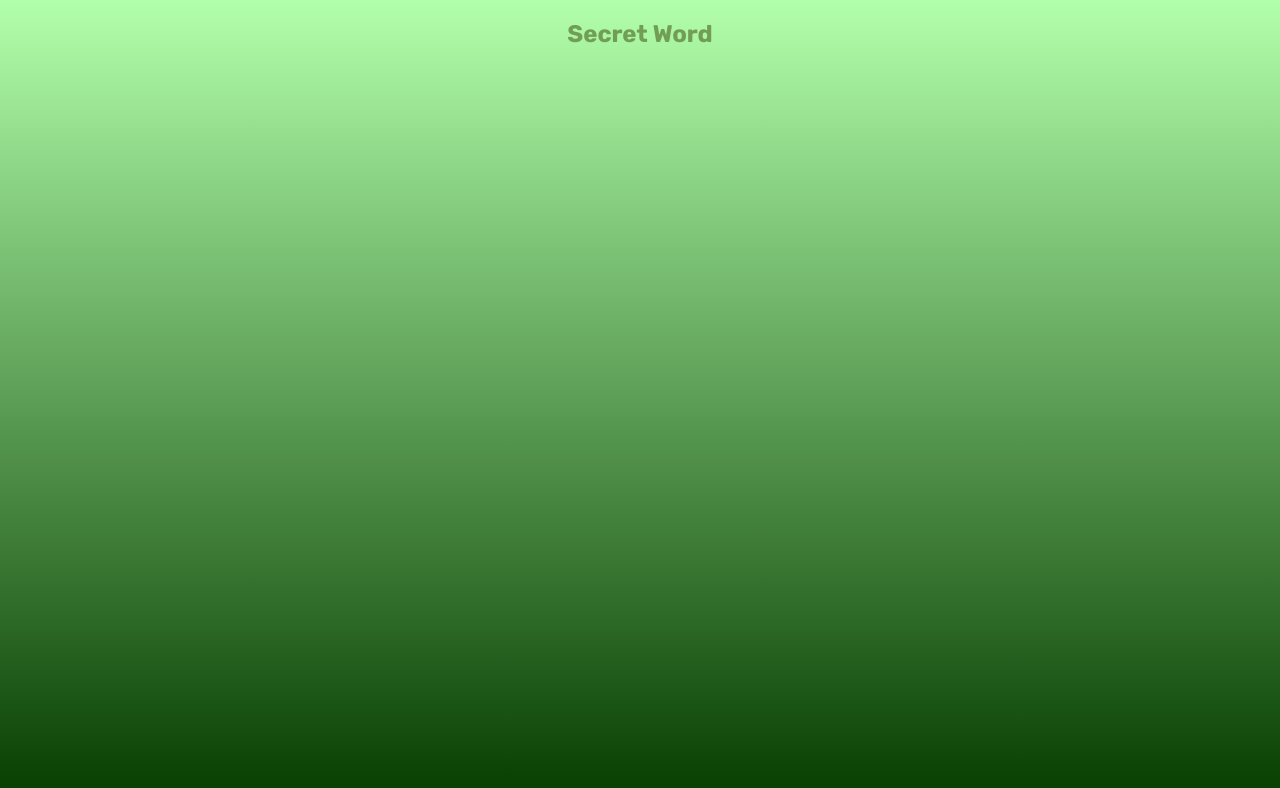
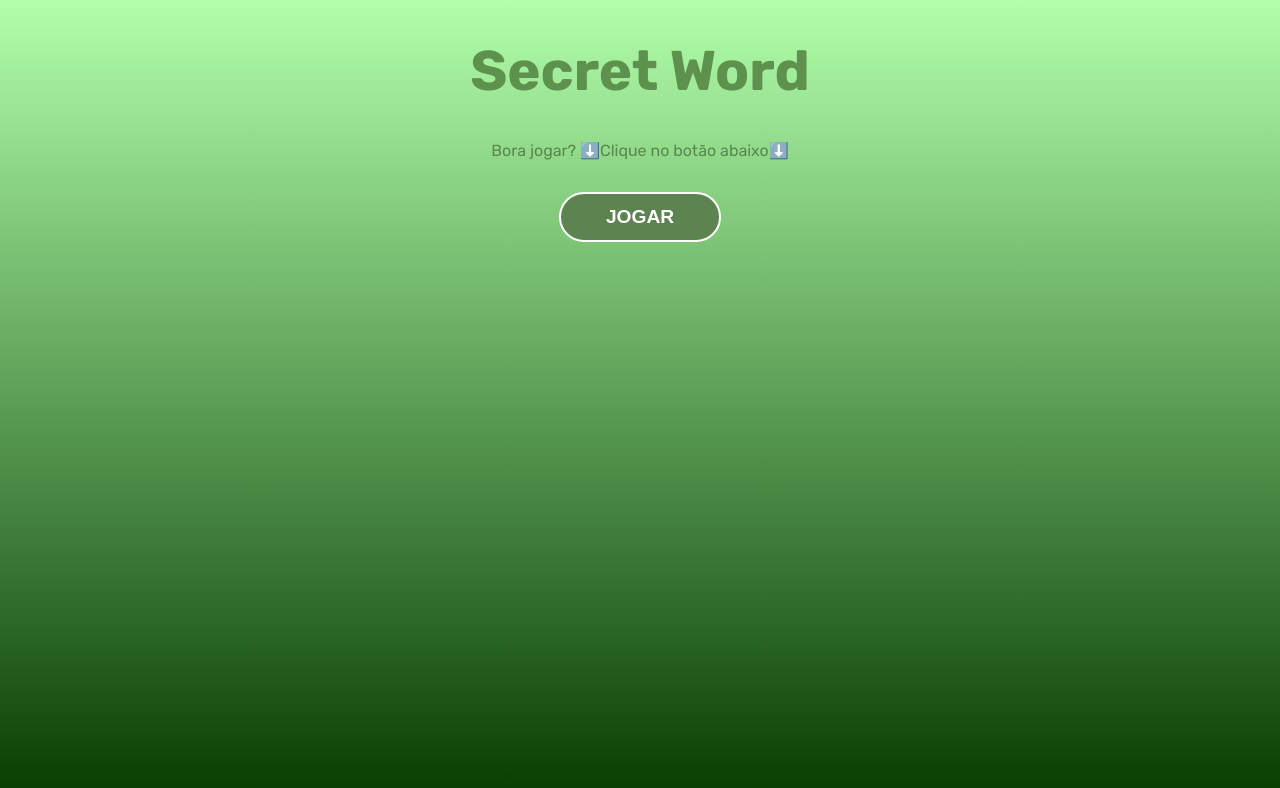
Before and after one commit to ThiagoSuchi/React-course, a React (Create React App) app in the folder secretword/: page / in a window 1280 px wide. Shown: the top 788 px of the page. Built offline with nearby package versions, Linux system fonts and the light colour scheme.

Commit message:
Projeto Secret Word, preparando ambiente - Estilização básica feita.

```diff
--- a/secretword/src/App.js
+++ b/secretword/src/App.js
@@ -1,9 +1,11 @@
 import './App.css';
+// Componentes
+import StartScreen from './components/StartScreen';
 
 function App() {
   return (
     <div className="App">
-      <h2>Secret Word</h2>
+      <StartScreen />
     </div>
   );
 }
--- /dev/null
+++ b/secretword/src/components/StartScreen.css
@@ -0,0 +1,8 @@
+.start h1 {
+    font-size: 3.5em;
+}
+
+.start p {
+    margin-bottom: 2em;
+    color: rgb(89, 136, 77);
+}
--- /dev/null
+++ b/secretword/src/components/StartScreen.js
@@ -0,0 +1,13 @@
+import "./StartScreen.css";
+
+const StartScreen = () => {
+  return (
+    <div className="start">
+      <h1>Secret Word</h1>
+      <p>Bora jogar? ⬇️Clique no botão abaixo⬇️</p>
+      <button>jogar</button>
+    </div>
+  );
+};
+
+export default StartScreen;
--- a/secretword/src/index.css
+++ b/secretword/src/index.css
@@ -7,5 +7,23 @@ body {
   margin: 0;
   padding: 0;
   background: linear-gradient(180deg, rgb(178, 255, 171) 0%, rgb(6, 61, 0)100%);
-  color: rgb(114, 158, 84);
+  color: rgb(93, 145, 77);
 }
+
+button {
+  background: rgb(93, 131, 81);
+  color: white;
+  padding: 0 45px;
+  border: 2px solid white;
+  border-radius: 25px;
+  height: 50px;
+  text-transform: uppercase;
+  font-weight: bold;
+  font-size: 1.2em;
+  cursor: pointer;
+  transition: .4s;
+}
+
+button:hover {
+  background:  rgb(59, 82, 51);
+}
```
